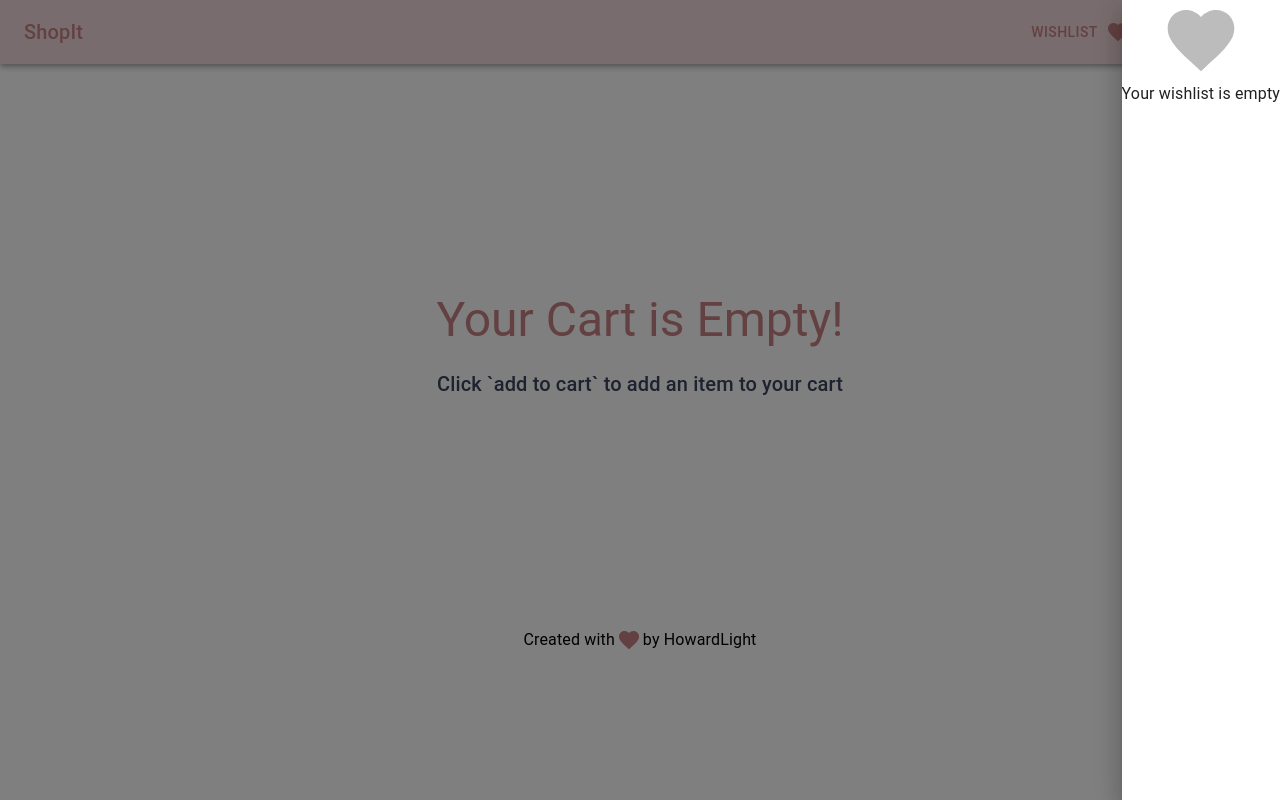
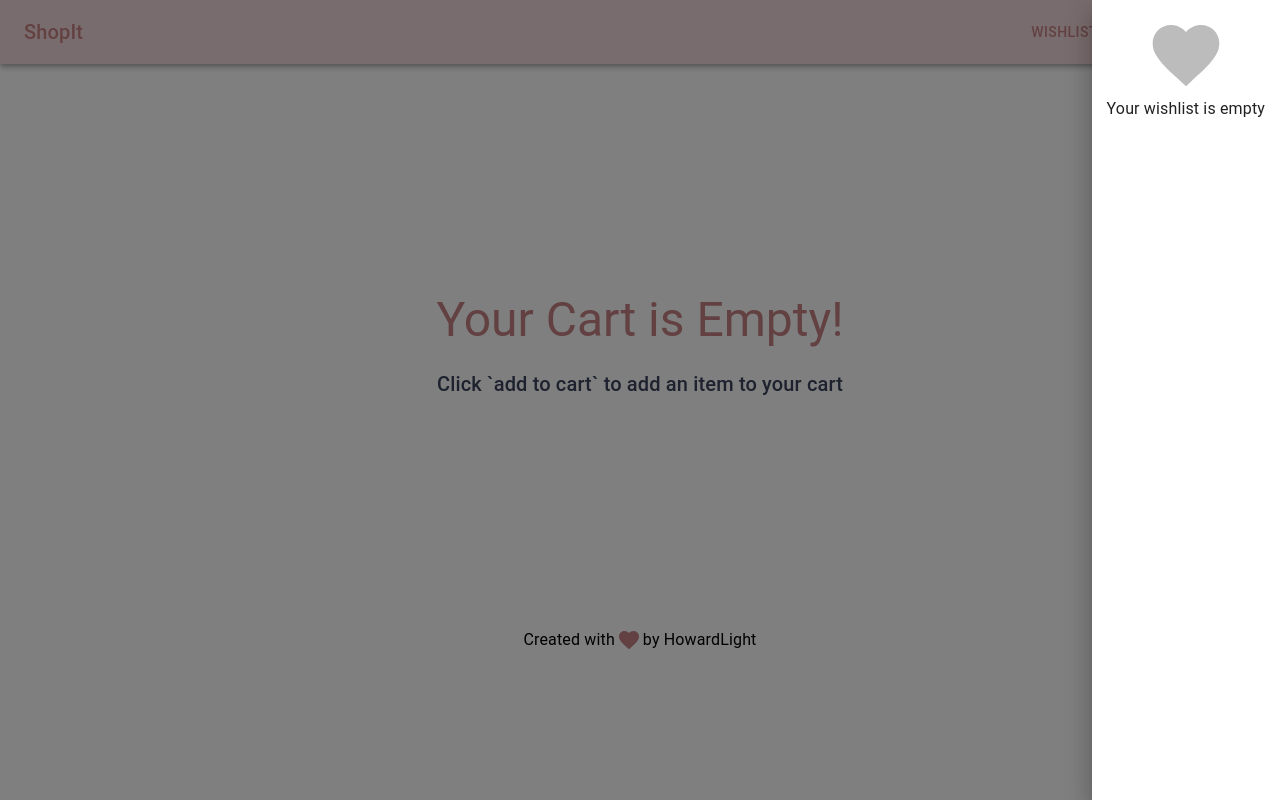
Before and after one commit to Howardlight/shopit, a Next.js app: page /cart in a window 1280 px wide. Both pictures are taken after a click on the button "WISHLIST". Built offline with nearby package versions, Linux system fonts and the light colour scheme.

Commit message:
Added Padding for your wishlist is empty drawer

```diff
--- a/components/WishlistDrawer.tsx
+++ b/components/WishlistDrawer.tsx
@@ -31,7 +31,7 @@ export default function WishlistDrawer({isDrawerOpen, setIsDrawerOpen}: {isDrawe
 
     function EmptyWishlist() {
         return(
-            <Box style={{display: "flex", justifyContent: "center", flexDirection: "column", alignItems: "center"}}>
+            <Box style={{display: "flex", justifyContent: "center", flexDirection: "column", alignItems: "center", padding: "15px"}}>
                 <Favorite sx={{fontSize: 80}} style={{opacity: "0.3"}}/>
                 <Typography variant="subtitle1">Your wishlist is empty</Typography>
                 {/* <Typography variant="subtitle2">Try adding something to your wishlist</Typography> */}
```
